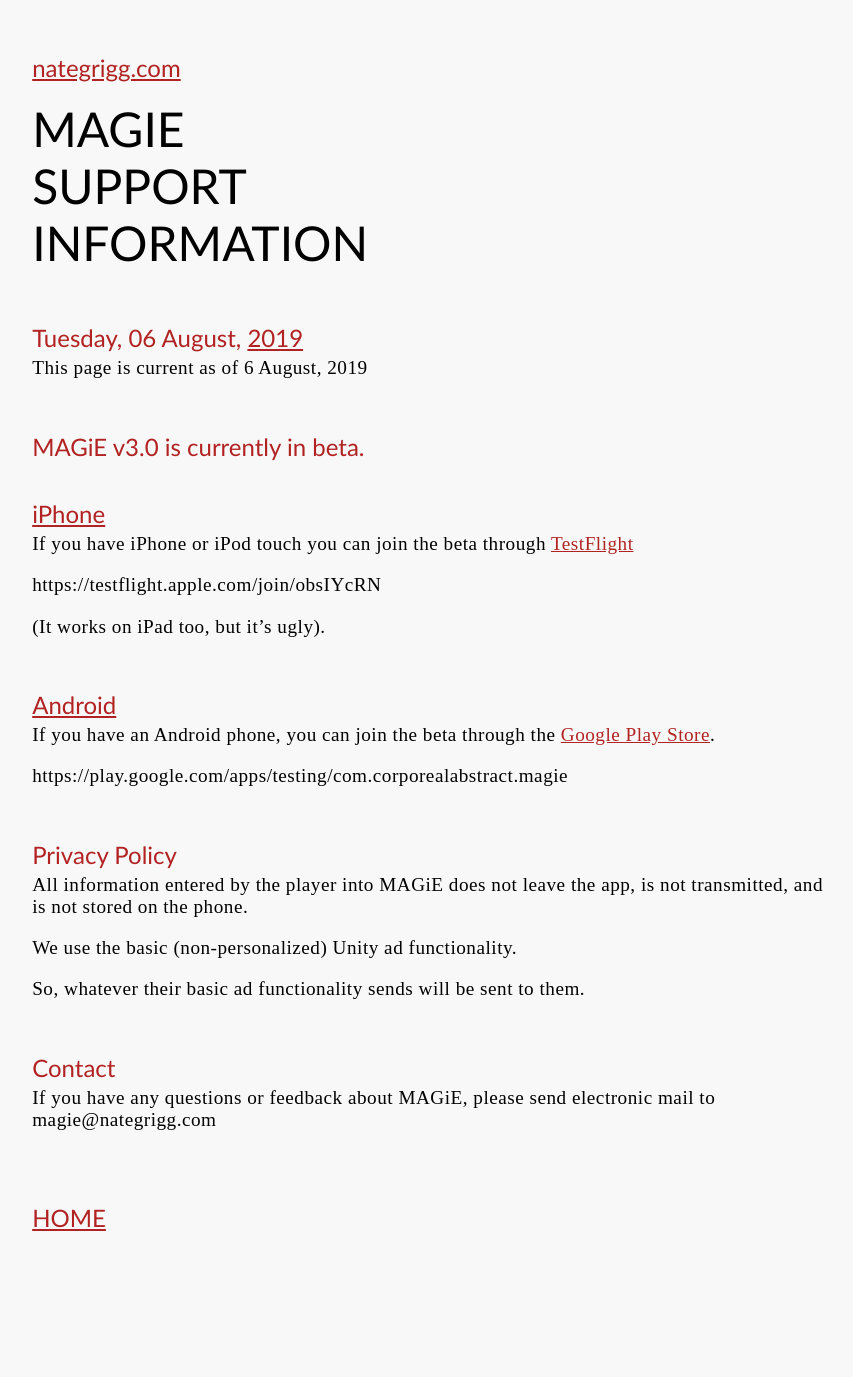
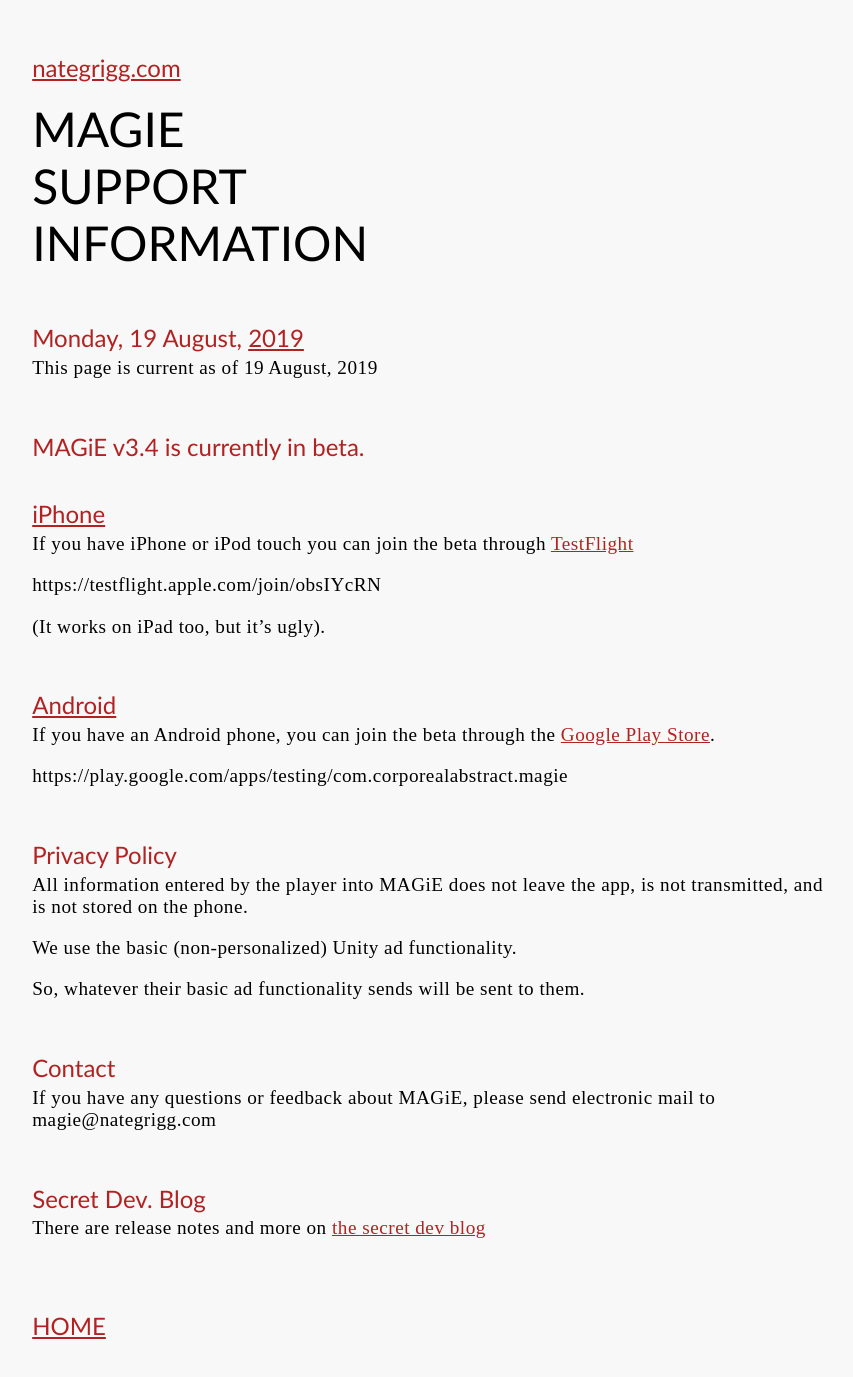
Before and after one commit to n8mob/n8mob.github.io, a Jekyll site: the page built from apps/magie.md, in a window 1280 px wide. Shown: the whole page, without its empty margins (19-872 px from the left). Built offline with Jekyll 4.4.1, drawn with Linux system fonts in a browser that asks for light colours; before the commit the page ends 1269 px from its top, so only the background shows below that.

Commit message:
Update MAGiE page for v3.4

```diff
--- a/apps/magie.md
+++ b/apps/magie.md
@@ -1,12 +1,12 @@
 ---
 layout: post
 title: MAGiE Support Information
-date: 2019-08-06
+date: 2019-08-19
 ---
 
-This page is current as of 6 August, 2019
+This page is current as of 19 August, 2019
 
-## MAGiE v3.0  is currently in beta.
+## MAGiE v3.4  is currently in beta.
 
 ## [iPhone](https://testflight.apple.com/join/obsIYcRN)
 If you have iPhone or iPod touch you can join the beta through [TestFlight](https://testflight.apple.com/join/obsIYcRN)
@@ -31,3 +31,6 @@
 
 ## Contact
 If you have any questions or feedback about MAGiE, please send electronic mail to magie@nategrigg.com
+
+## Secret Dev. Blog
+There are release notes and more on [the secret dev blog](https://master.d1p3ta6ealsdtg.amplifyapp.com/)
```
